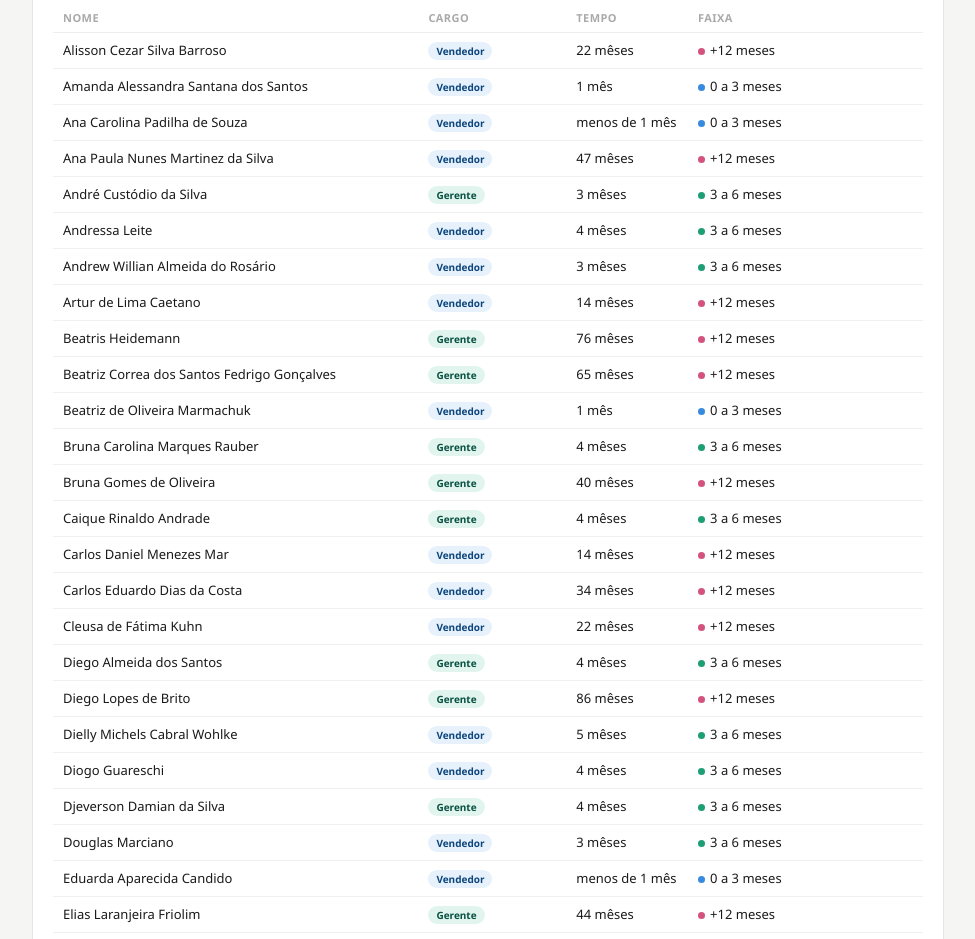
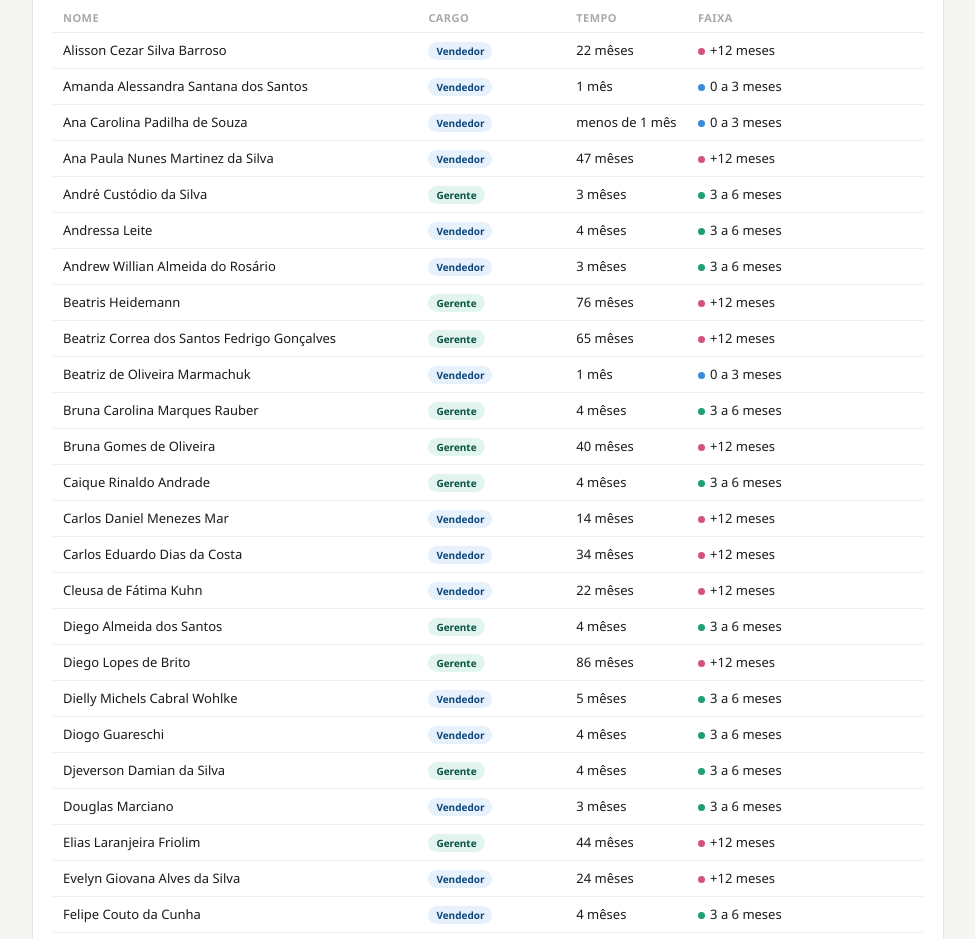
Before and after one commit to evelyndamiao/Tempo-de-Casa, a plain HTML site: page index.html in a window 1280 px wide. Shown: the part 1009-1948 px from the top of the page, without its empty margins (152-1127 px from the left). Drawn offline with nearby package versions, Linux system fonts and the light colour scheme.

Commit message:
Update index.html

```diff
--- a/index.html
+++ b/index.html
@@ -255,7 +255,6 @@ const pessoas = [
   {n:"André Custódio da Silva",t:"Gerente",m:3,f:"3 a 6 meses"},
   {n:"Andressa Leite",t:"Vendedor",m:4,f:"3 a 6 meses"},
   {n:"Andrew Willian Almeida do Rosário",t:"Vendedor",m:3,f:"3 a 6 meses"},
-  {n:"Artur de Lima Caetano",t:"Vendedor",m:14,f:"+12 meses"},
   {n:"Beatris Heidemann",t:"Gerente",m:76,f:"+12 meses"},
   {n:"Beatriz Correa dos Santos Fedrigo Gonçalves",t:"Gerente",m:65,f:"+12 meses"},
   {n:"Beatriz de Oliveira Marmachuk",t:"Vendedor",m:1,f:"0 a 3 meses"},
@@ -271,7 +270,6 @@ const pessoas = [
   {n:"Diogo Guareschi",t:"Vendedor",m:4,f:"3 a 6 meses"},
   {n:"Djeverson Damian da Silva",t:"Gerente",m:4,f:"3 a 6 meses"},
   {n:"Douglas Marciano",t:"Vendedor",m:3,f:"3 a 6 meses"},
-  {n:"Eduarda Aparecida Candido",t:"Vendedor",m:0,f:"0 a 3 meses"},
   {n:"Elias Laranjeira Friolim",t:"Gerente",m:44,f:"+12 meses"},
   {n:"Evelyn Giovana Alves da Silva",t:"Vendedor",m:24,f:"+12 meses"},
   {n:"Felipe Couto da Cunha",t:"Vendedor",m:4,f:"3 a 6 meses"},
@@ -315,7 +313,6 @@ const pessoas = [
   {n:"Tainara Américo da Silva",t:"Vendedor",m:36,f:"+12 meses"},
   {n:"Tassiane Rocha de Andrade",t:"Vendedor",m:0,f:"0 a 3 meses"},
   {n:"Vanessa Bogo",t:"Gerente",m:3,f:"3 a 6 meses"},
-  {n:"Victoria Leticia Pereira de Sousa",t:"Vendedor",m:5,f:"3 a 6 meses"},
   {n:"William Augusto Ramalho",t:"Vendedor",m:3,f:"3 a 6 meses"},
   {n:"Yasmin Ribeiro do Nascimento",t:"Vendedor",m:4,f:"3 a 6 meses"},
 ].sort((a,b) => a.n.localeCompare(b.n, 'pt'));
```
